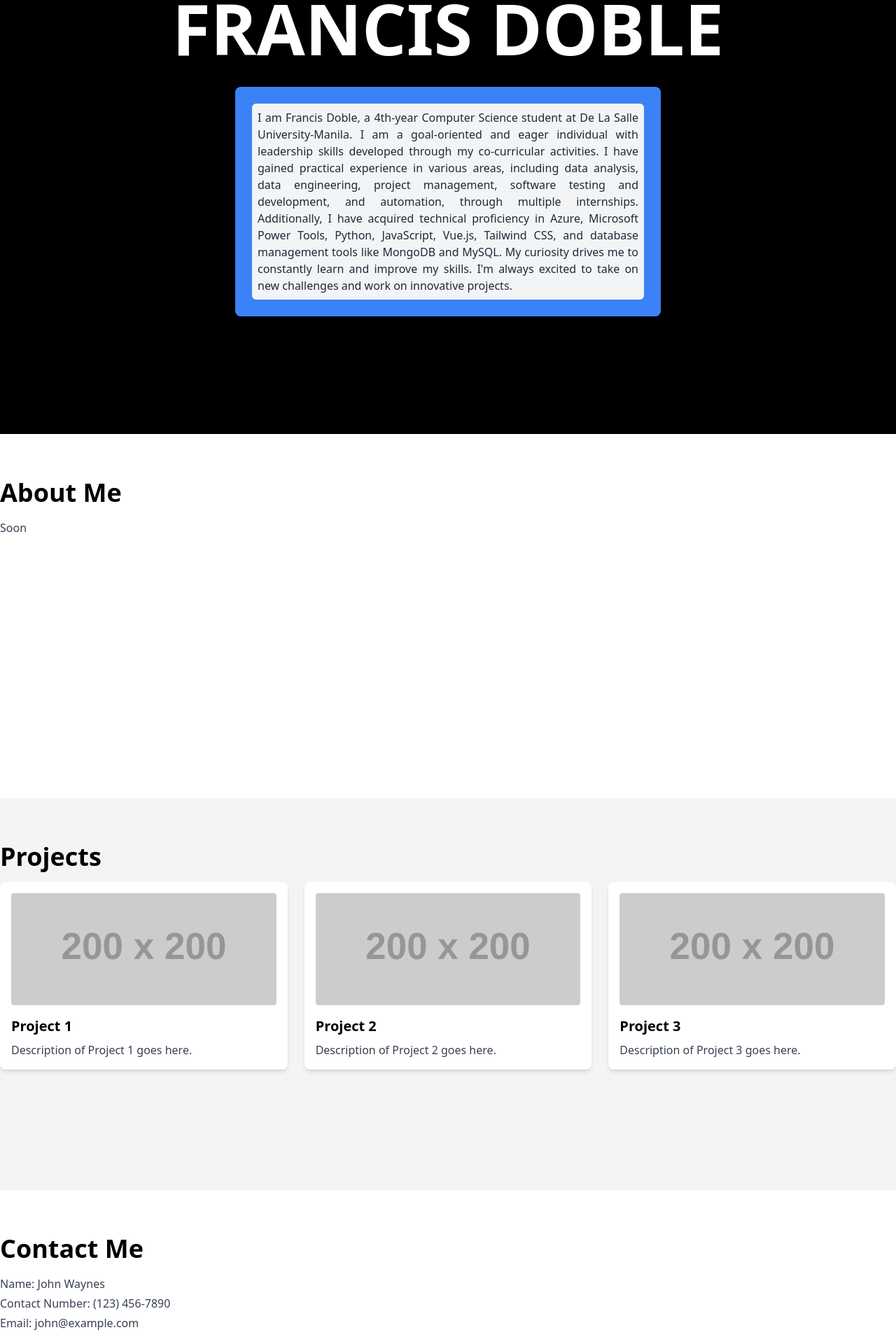
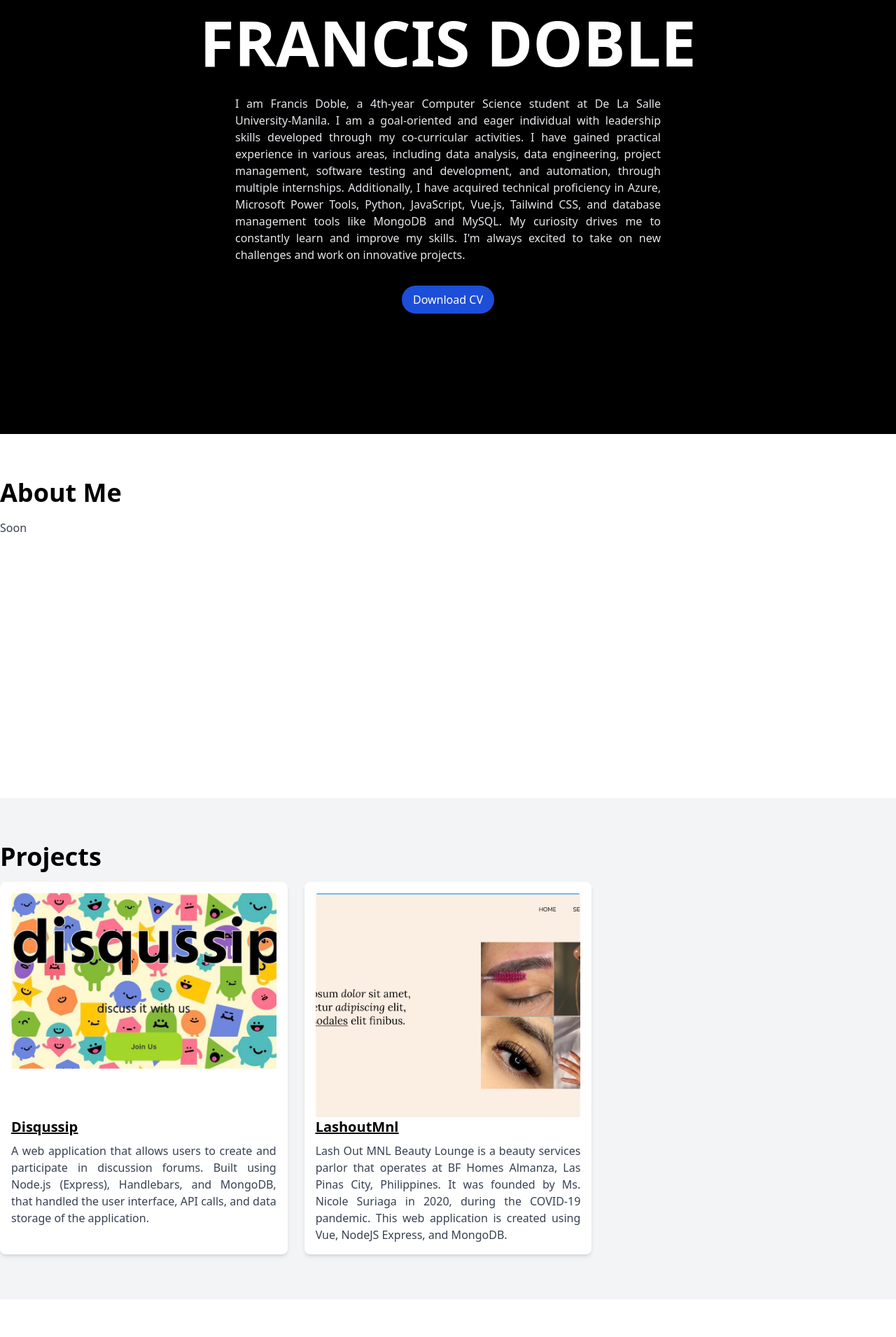
Before and after one commit to fdoble12/fdoble-website, a Vue app: page / in a window 1280 px wide. Shown: the part 180-2090 px from the top of the page at 70% size. Built offline with nearby package versions, Linux system fonts and the light colour scheme.

Commit message:
added projects

```diff
--- a/src/components/Contact.vue
+++ b/src/components/Contact.vue
@@ -1,20 +1,17 @@
 <template>
-    <section id="contact" class="bg-white py-16 min-h-[45vh]">
+    <section id="contact" class="bg-white py-16 min-h-[25vh]">
       <div class="container mx-auto">
         <h2 class="text-3xl md:text-4xl font-semibold mb-4">Contact Me</h2>
 
         <div class="text-gray-700 leading-7">
           <p>
-            Name: John Waynes
+            Francis Doble
           </p>
           <p>
-            Contact Number: (123) 456-7890
+            Email: fdoble66@gmail.com
           </p>
           <p>
-            Email: john@example.com
-          </p>
-          <p>
-            LinkedIn: <a href="https://www.linkedin.com/in/yourprofile" class="text-blue-600" target="_blank">LinkedIn Profile</a>
+            LinkedIn: <a href="https://www.linkedin.com/in/francis-doble/" class="text-blue-600" target="_blank">LinkedIn Profile</a>
           </p>
         </div>
       </div>
--- a/src/components/Hero.vue
+++ b/src/components/Hero.vue
@@ -1,19 +1,21 @@
 <template>
   <section class="container mx-auto bg-black text-white min-h-screen flex flex-col items-center justify-center">
     <!-- Top: Large Text with Animation -->
-    <h1 class="text-2xl md:text-4xl lg:text-[100px] font-extrabold text-center m-4 p-8">
+    <h1 class="text-2xl md:text-4xl lg:text-[90px] font-extrabold text-center m-4 p-8">
       FRANCIS DOBLE
     </h1>
 
     <!-- Bottom: Editable Introduction with Animation -->
-    <div class="w-full md:w-1/2 p-4">
-      <div class="bg-blue-500 p-6 rounded-lg">
+    <div class="w-full md:w-1/2 p-2 pt-0">
         <!-- Placeholder for your introduction -->
-        <div class="p-2 rounded-md bg-gray-100 text-gray-800 text-justify">
+        <div class="p-2 rounded-md text-gray-200 text-justify">
           I am Francis Doble, a 4th-year Computer Science student at De La Salle University-Manila. I am a goal-oriented and eager individual with leadership skills developed through my co-curricular activities. I have gained practical experience in various areas, including data analysis, data engineering, project management, software testing and development, and automation, through multiple internships. Additionally, I have acquired technical proficiency in Azure, Microsoft Power Tools, Python, JavaScript, Vue.js, Tailwind CSS, and database management tools like MongoDB and MySQL. My curiosity drives me to constantly learn and improve my skills. I'm always excited to take on new challenges and work on innovative projects.
-        </div>
       </div>
     </div>
+
+    <button class="bg-blue-700 text-white px-4 py-2 rounded-full hover:bg-blue-600 mt-4">
+            Download CV
+    </button>
   </section>
 </template>
 
--- a/src/components/Nav.vue
+++ b/src/components/Nav.vue
@@ -2,7 +2,7 @@
     <nav class="bg-[#303030] p-4 fixed w-full mb-16 md:mb-18">
       <div class="container mx-auto flex flex-wrap justify-between items-center">
         <div class="text-white text-2xl md:text-3xl lg:text-4xl font-semibold mb-2 md:mb-0">
-          Francis Doble
+          <a href="hero">Francis Doble</a>
         </div>
         <div class="md:flex items-center space-x-4 md:space-x-6">
           <a href="#about" class="text-white hover:text-blue-200">About</a>
--- a/src/components/Projects.vue
+++ b/src/components/Projects.vue
@@ -7,42 +7,30 @@
         <div class="grid grid-cols-1 md:grid-cols-2 lg:grid-cols-3 gap-6">
           <!-- Project Card 1 -->
           <div class="bg-white p-4 rounded-lg shadow-md">
-            <div class="mb-4">
+            <div class="mb-0">
               <img
-                src="https://via.placeholder.com/200"
+                src="../assets/disqussip.png"
                 alt="Project 1"
-                class="w-full h-40 object-cover rounded"
+                class="w-full h-80 object-cover rounded"
               />
             </div>
-            <h3 class="text-xl font-semibold mb-2">Project 1</h3>
-            <p class="text-gray-700">Description of Project 1 goes here.</p>
+            <h3 class="text-xl underline font-semibold mb-2"><a href="https://github.com/nicapos/discussion-forum" class="hover:text-blue-500"> Disqussip </a></h3>
+            <p class="text-gray-700 text-justify">A web application that allows users to create and participate in discussion forums. Built using Node.js (Express), Handlebars, and MongoDB, that handled the user interface, API calls, and data storage of the application.</p>
           </div>
 
           <!-- Project Card 2 -->
           <div class="bg-white p-4 rounded-lg shadow-md">
-            <div class="mb-4">
+            <div class="mb-0">
               <img
-                src="https://via.placeholder.com/200"
+                src="../assets/lashout.png"
                 alt="Project 2"
-                class="w-full h-40 object-cover rounded"
+                class="w-full h-80 object-cover rounded"
               />
             </div>
-            <h3 class="text-xl font-semibold mb-2">Project 2</h3>
-            <p class="text-gray-700">Description of Project 2 goes here.</p>
+            <h3 class="text-xl underline font-semibold mb-2"><a href="https://github.com/leimons/LashOutMNL" class="hover:text-blue-500"> LashoutMnl </a></h3>
+            <p class="text-gray-700 text-justify">Lash Out MNL Beauty Lounge is a beauty services parlor that operates at BF Homes Almanza, Las Pinas City, Philippines. It was founded by Ms. Nicole Suriaga in 2020, during the COVID-19 pandemic. This web application is created using Vue, NodeJS Express, and MongoDB.</p>
           </div>
 
-          <!-- Project Card 3 -->
-          <div class="bg-white p-4 rounded-lg shadow-md">
-            <div class="mb-4">
-              <img
-                src="https://via.placeholder.com/200"
-                alt="Project 3"
-                class="w-full h-40 object-cover rounded"
-              />
-            </div>
-            <h3 class="text-xl font-semibold mb-2">Project 3</h3>
-            <p class="text-gray-700">Description of Project 3 goes here.</p>
-          </div>
         </div>
       </div>
     </section>
```
Also changed, not shown: src/assets/disqussip.png (added), src/assets/lashout.png (added).
